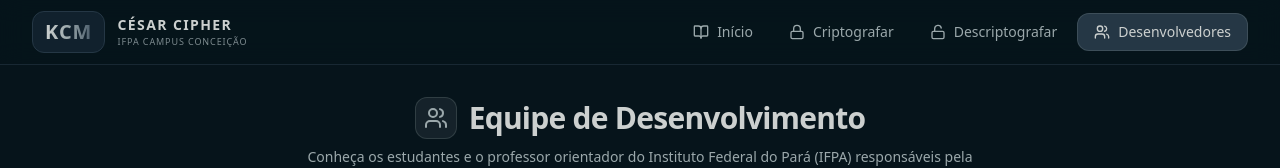
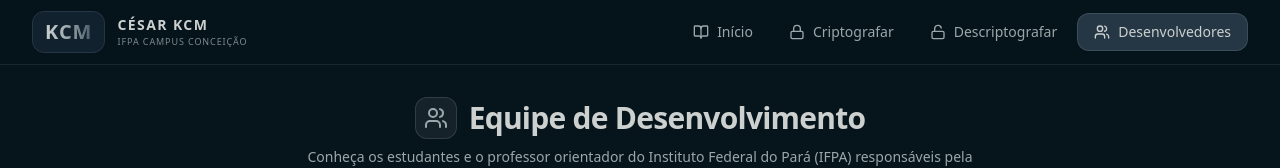
Before and after one commit to kevinlucascosta/swift-jellyfish-pounce, a React (Vite) app: page /desenvolvedores in a window 1280 px wide. Shown: the top 168 px of the page. Built offline with nearby package versions, Linux system fonts and the light colour scheme.

Commit message:
[dyad] Alterando o nome do cabeçalho para CÉSAR KCM - wrote 1 file(s)

```diff
--- a/src/components/Layout.tsx
+++ b/src/components/Layout.tsx
@@ -34,7 +34,7 @@ export default function Layout({ children }: LayoutProps) {
               </div>
               <div>
                 <span className="font-bold text-sm tracking-widest text-kcm-lightest block">
-                  CÉSAR CIPHER
+                  CÉSAR KCM
                 </span>
                 <span className="block text-[9px] text-kcm-light/80 font-medium tracking-widest uppercase">
                   IFPA Campus Conceição
```
